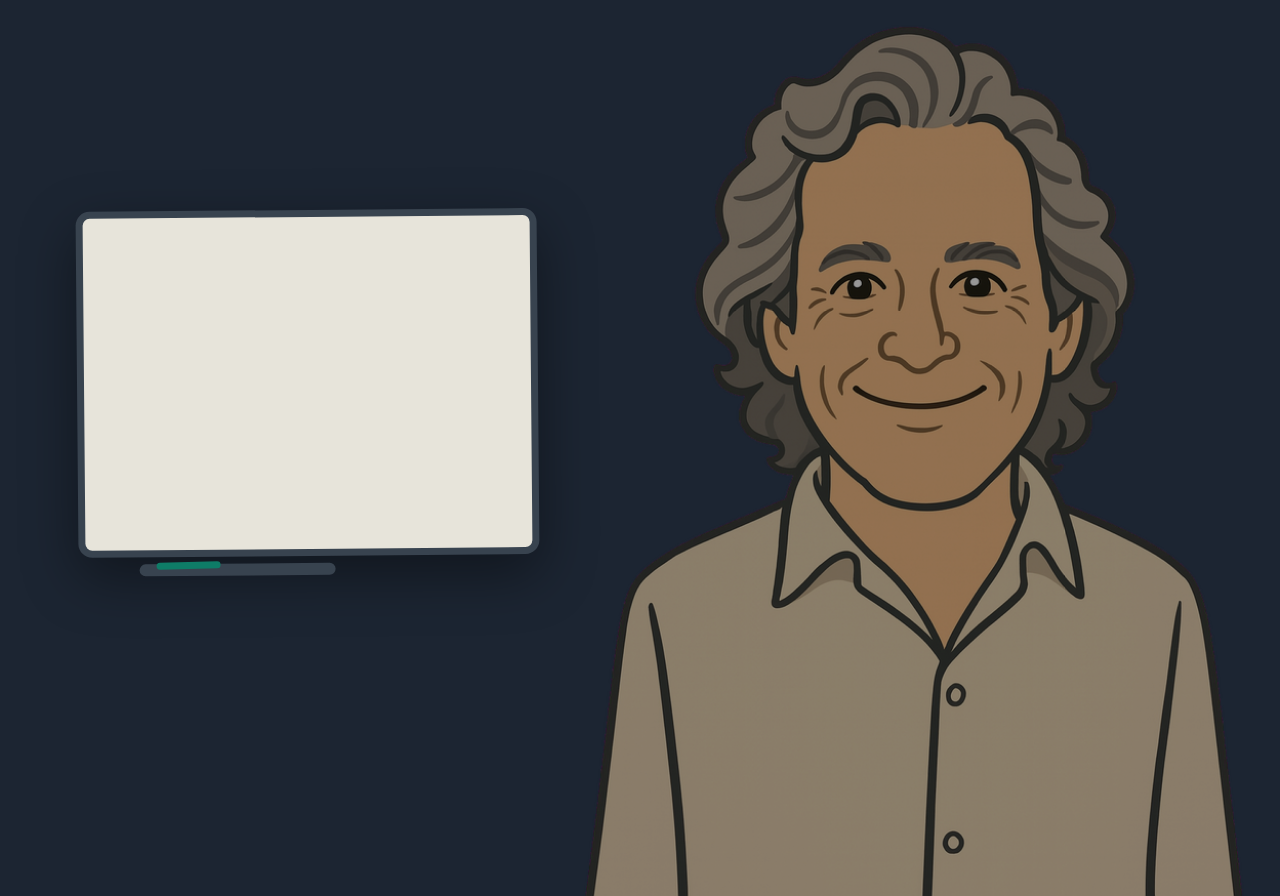
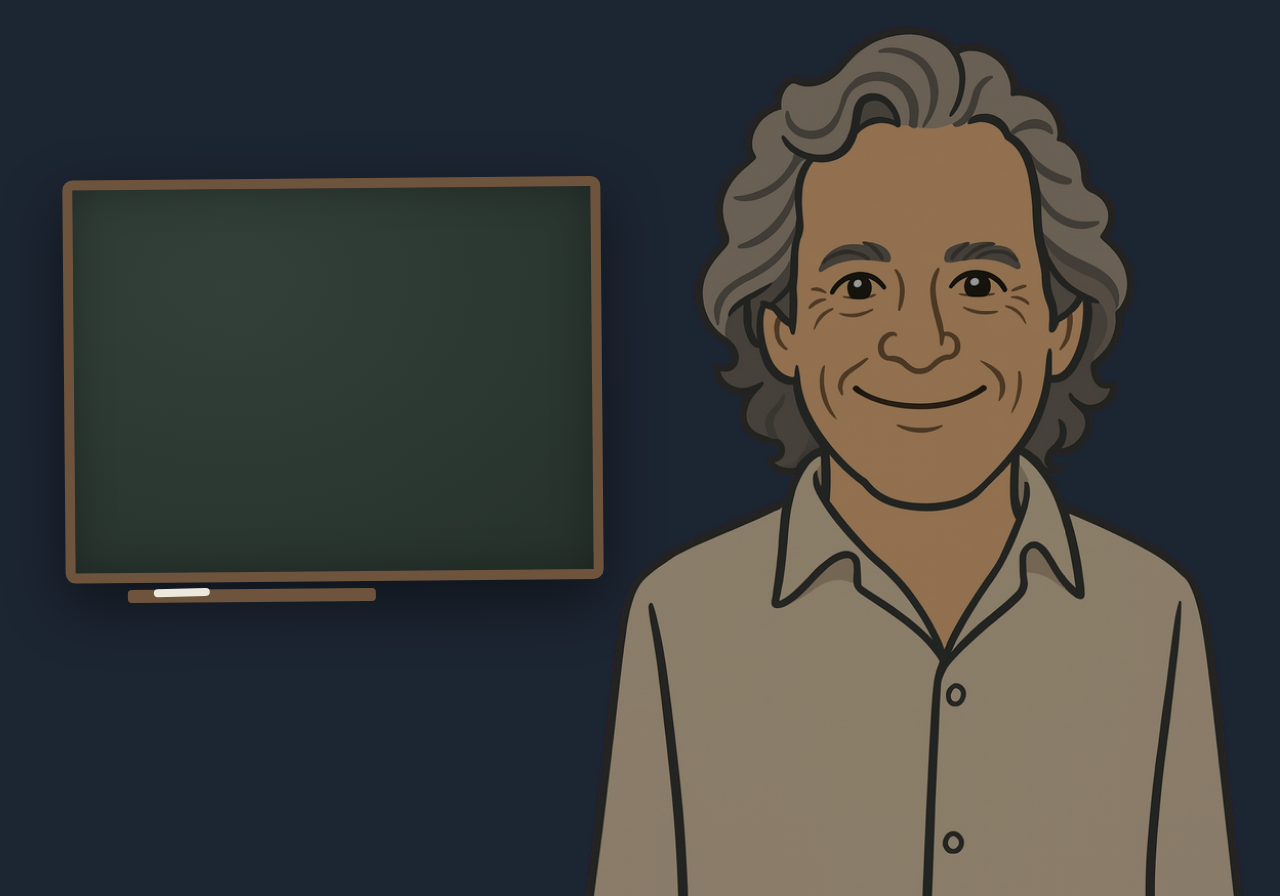
Before and after one commit to Airistoteles/trynima, a plain HTML site: page yc.html in a window 1280 px wide. Drawn offline with Linux system fonts and the light colour scheme.

Commit message:
YC page: chalkboard prop (green-black slate, wood frame, chalk), a bit bigger (Philip, spoken)
Co-Authored-By: Claude Fable 5 <noreply@anthropic.com>

```diff
--- a/yc.html
+++ b/yc.html
@@ -31,18 +31,19 @@
 
   .boardprop{
     position:absolute; z-index:1;
-    left:6vw; top:50%; transform:translateY(-55%) rotate(-.5deg);
-    width:min(36vw, 560px); aspect-ratio:4/3;
-    background:#E7E4DA; border:7px solid #38434F; border-radius:14px;
-    box-shadow:0 20px 55px rgba(0,0,0,.4);
+    left:5vw; top:50%; transform:translateY(-55%) rotate(-.5deg);
+    width:min(42vw, 680px); aspect-ratio:4/3;
+    background:radial-gradient(120% 120% at 30% 25%, #33403A 0%, #2A3630 55%, #242E29 100%);
+    border:10px solid #6E543C; border-radius:10px;
+    box-shadow:0 22px 60px rgba(0,0,0,.45), inset 0 0 40px rgba(0,0,0,.25);
   }
   .boardprop .tray{
-    position:absolute; left:12%; bottom:-26px; width:44%; height:12px;
-    background:#38434F; border-radius:6px;
+    position:absolute; left:10%; bottom:-30px; width:48%; height:13px;
+    background:#6E543C; border-radius:4px;
   }
   .boardprop .marker{
-    position:absolute; left:16%; bottom:-19px; width:64px; height:7px;
-    background:var(--teal); border-radius:4px; transform:rotate(-1deg);
+    position:absolute; left:15%; bottom:-24px; width:56px; height:8px;
+    background:#EDE8DC; border-radius:4px; transform:rotate(-1deg);
   }
 
   .richard{
```
